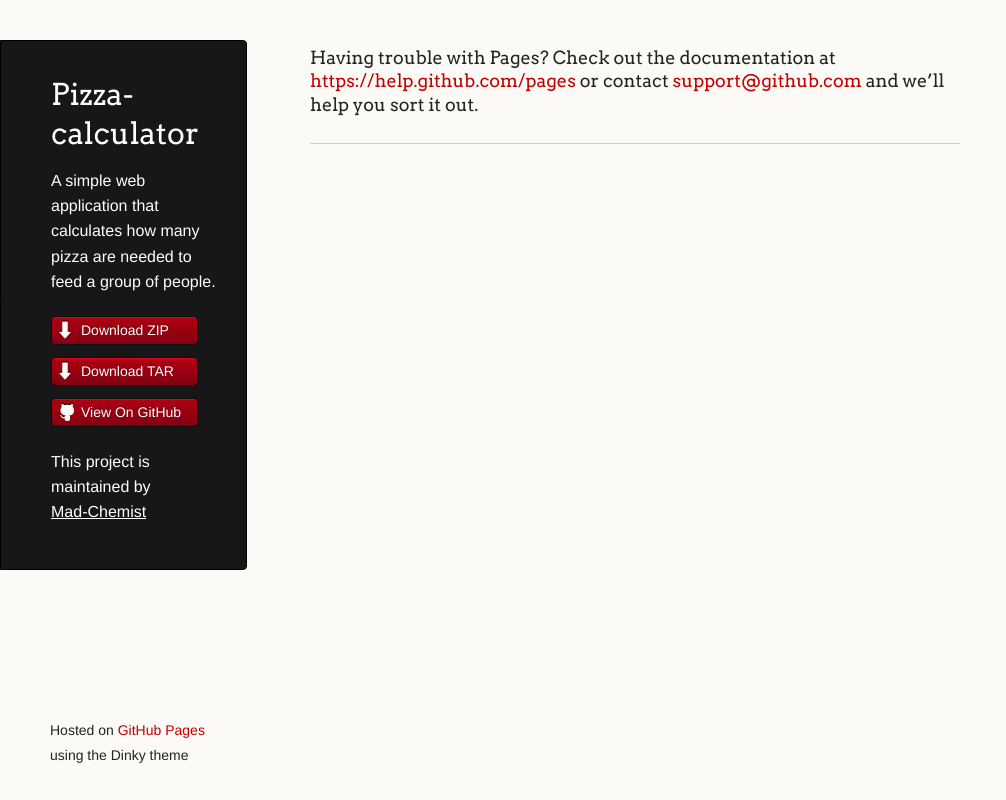
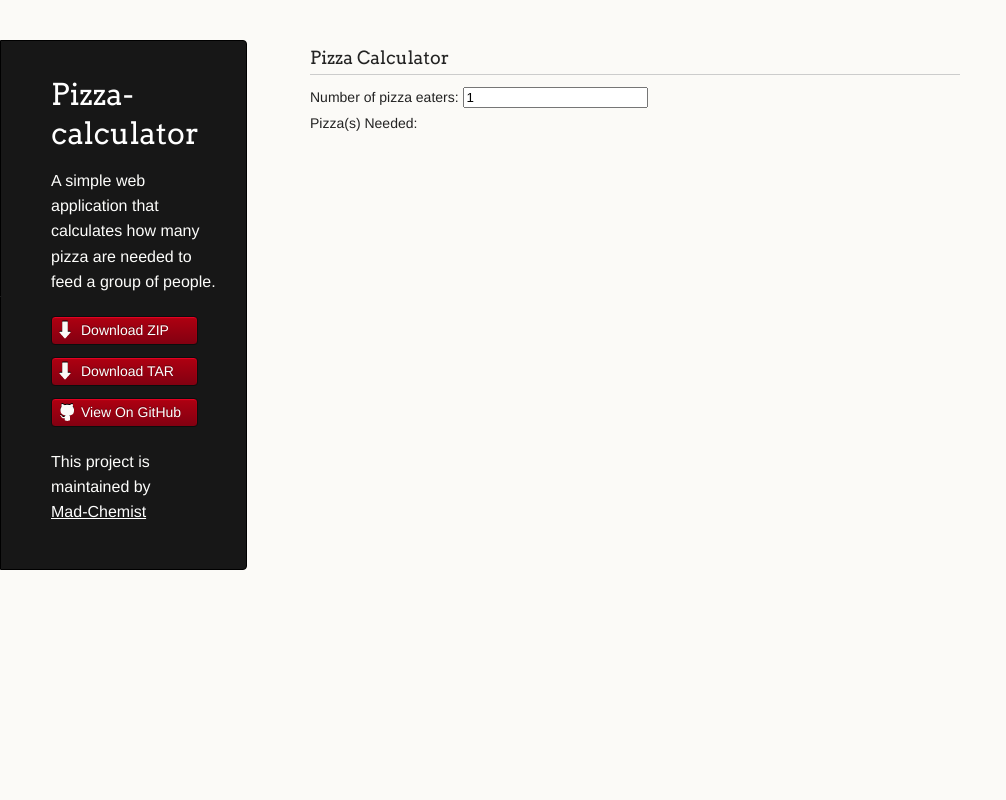
Before and after one commit to Mad-Chemist/pizza-calculator, a plain HTML site: page index.html in a window 1280 px wide. Shown: the whole page, without its empty margins (0-1006 px from the left). Drawn offline with nearby package versions, Linux system fonts and the light colour scheme.

Commit message:
Updated index to show example

```diff
--- a/index.html
+++ b/index.html
@@ -30,15 +30,17 @@
 
       </header>
       <section>
-        <h3>
+        <h3>Pizza Calculator</h3>
+    Number of pizza eaters: <input type="number" name="personCount" value="1" step="1" min="1">
+  <div>Pizza(s) Needed: <span id="resultContainer"></span></div>
 
-<p>Having trouble with Pages? Check out the documentation at <a href="https://help.github.com/pages">https://help.github.com/pages</a> or contact <a href="mailto:support@github.com">support@github.com</a> and we’ll help you sort it out.</p>
+
+
       </section>
-      <footer>
-        <p><small>Hosted on <a href="http://pages.github.com">GitHub Pages</a> using the Dinky theme</small></p>
-      </footer>
     </div>
     <!--[if !IE]><script>fixScale(document);</script><![endif]-->
 
+      <script src="https://code.jquery.com/jquery-2.1.3.min.js"></script>
+      <script src="https://raw.githubusercontent.com/Mad-Chemist/pizza-calculator/master/js/_main.js"></script>
   </body>
 </html>
```
